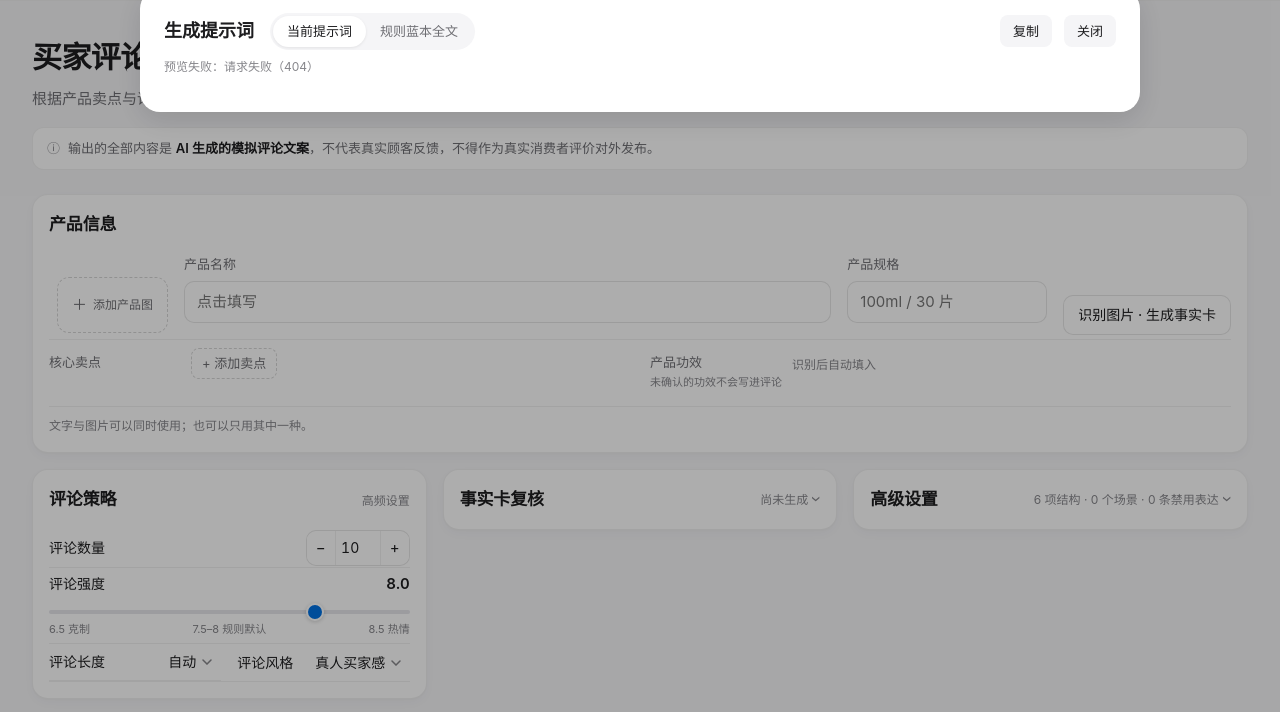
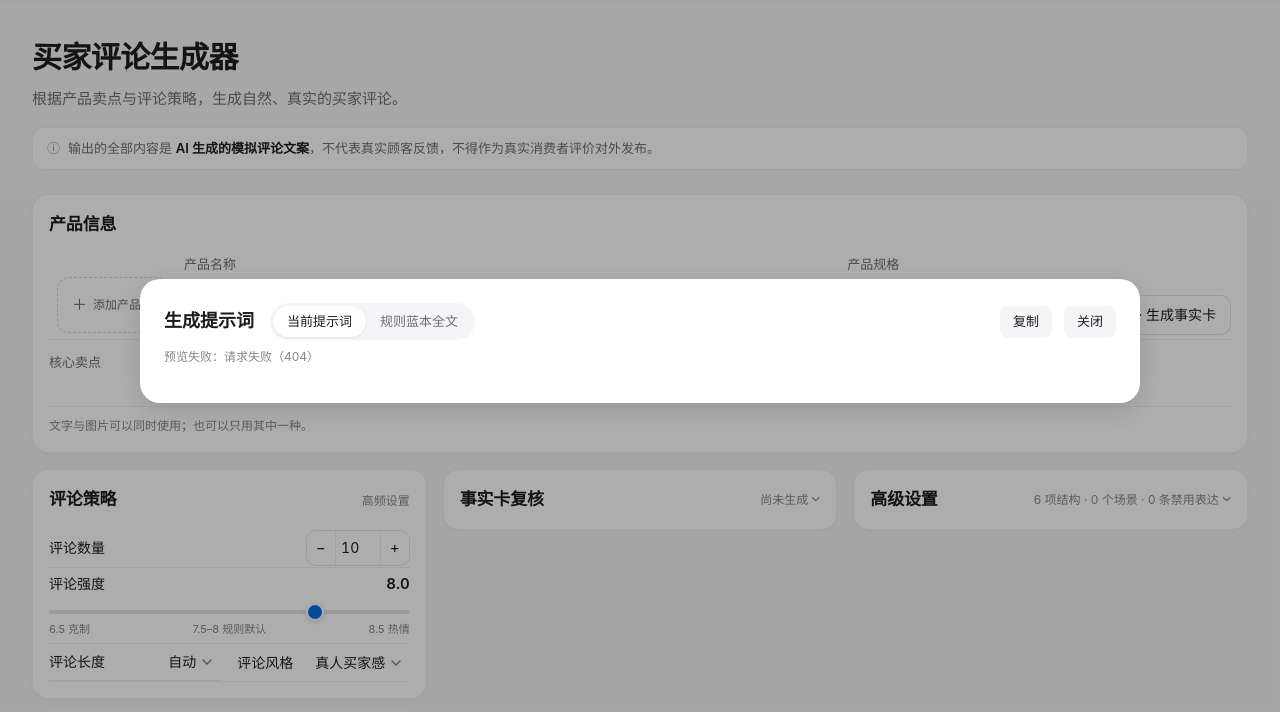
Before and after one commit to pgnn-mecyd/buyer-review-studio, a website: page public/index.html in a window 1280 px wide. Both pictures are taken after a click on the button "提示词". Shown: the part 59-771 px from the top of the page. Drawn offline with Linux system fonts and the light colour scheme; no server answers.

Commit message:
二层窗口居中：弹层由顶部对齐改为水平垂直双向居中
样式：.modal 的 align-items 由 flex-start 改为 center，外层 padding 48px→24px；.modal-panel 加 margin:auto
（margin:auto 的作用：面板比视口高时，顶部依然可以滚动到，不会被居中裁掉）
四个弹层（事实卡复核 / 高级设置 / 设置 / 提示词）共用 .modal，因此一起居中

实测 1500x950：
  高级设置  面板 677px  上/下间距 137/137  左/右 370/370  → 双向居中
  事实卡复核 面板 173px  上/下 388/388             370/370  → 双向居中
  设置      面板 674px  上/下 138/138             370/370  → 双向居中
  提示词    面板 712px  上/下 119/119             250/250  → 双向居中
控制台错误 0

```diff
--- a/public/styles.css
+++ b/public/styles.css
@@ -1123,15 +1123,18 @@ input:focus, textarea:focus, select:focus {
   inset: 0;
   background: rgba(0, 0, 0, 0.32);
   display: flex;
-  align-items: flex-start;
+  /* 二层窗口居中：水平垂直都居中 */
+  align-items: center;
   justify-content: center;
-  padding: 48px 16px;
+  padding: 24px 16px;
   z-index: 50;
   overflow: auto;
 }
 
 .modal-panel {
   width: min(760px, 100%);
+  /* 内容比视口高时，margin:auto 保证顶部依然能滚到，不会被裁掉 */
+  margin: auto;
   background: #fff;
   border-radius: var(--radius-lg);
   padding: var(--space-6);
```
Also changed, not shown: 界面截图_弹层居中.png (added).
